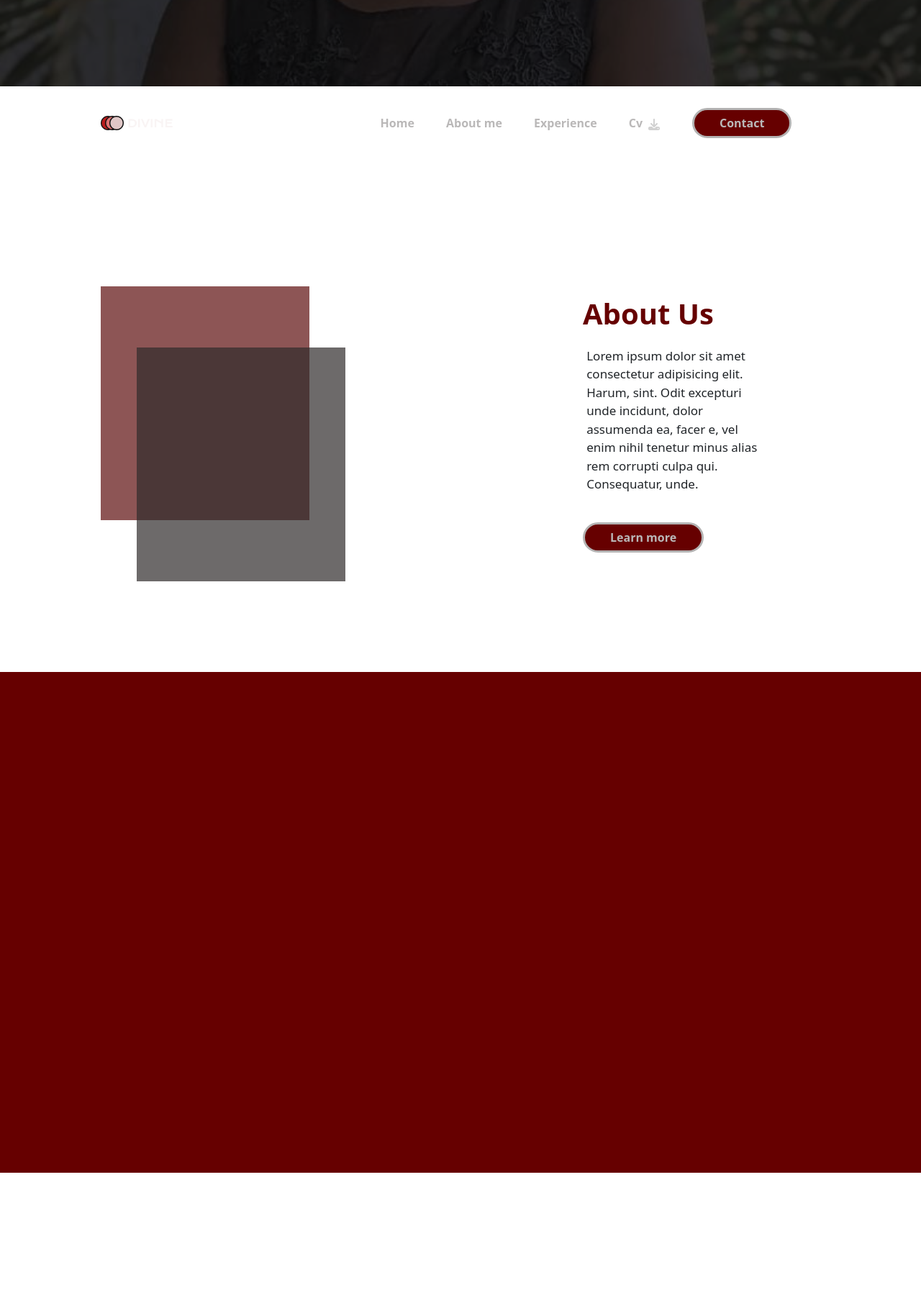
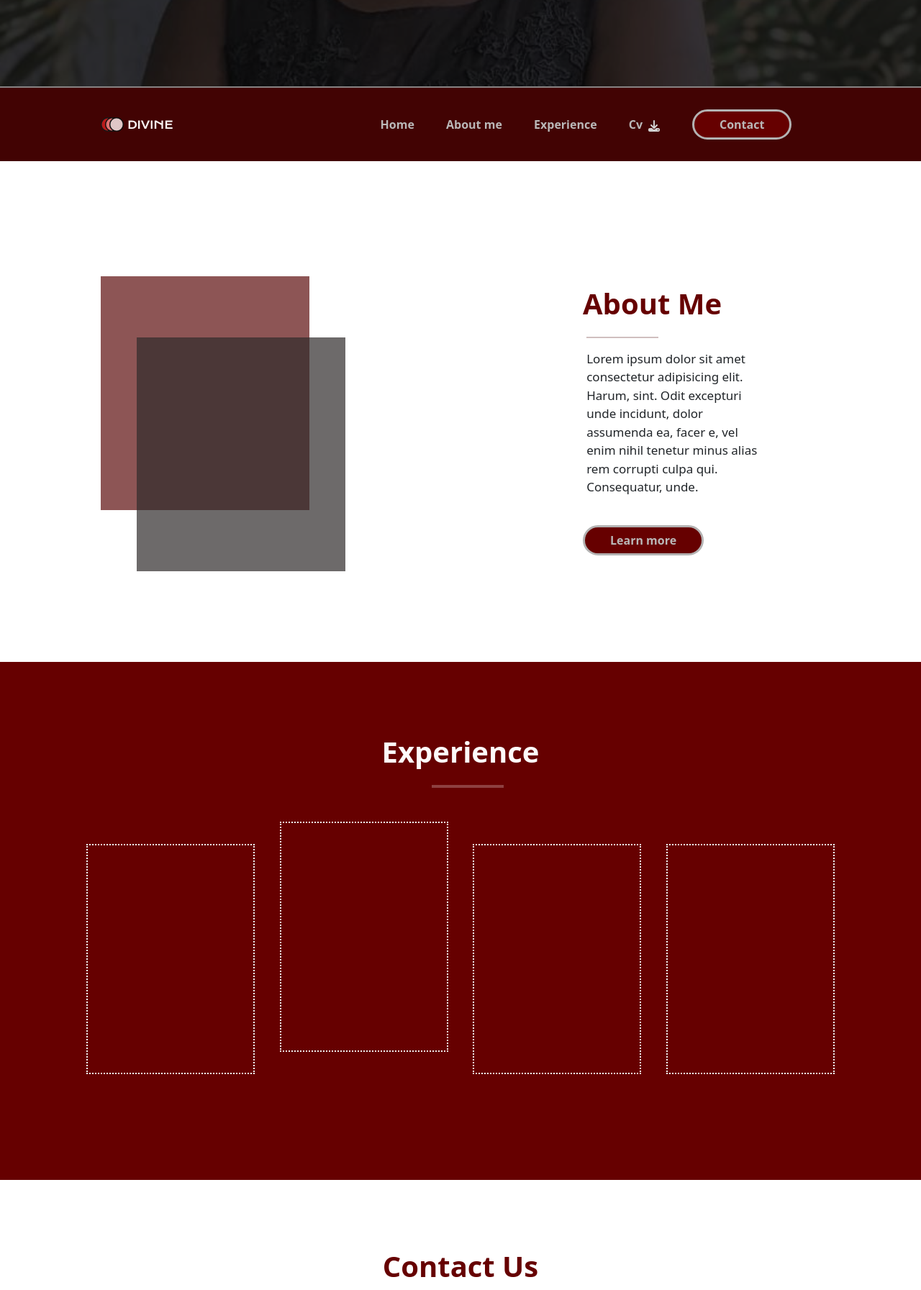
Before and after one commit to IBIRASA/my_portfolio, a plain HTML site: page index.html in a window 1280 px wide. Shown: the part 680-2473 px from the top of the page at 72% size. Before the commit the page ends 2310 px from the top, so only its background shows below. Drawn offline with nearby package versions, Linux system fonts and the light colour scheme.

Commit message:
added the experience , contact and footer sections

```diff
--- a/index.css
+++ b/index.css
@@ -3,7 +3,7 @@
     margin: 0;
     padding: 0;
 }
-#navbar
+.navbar
 {
     position: fixed;
     top: 0;
@@ -142,22 +142,125 @@ color:#660000;
 /*---------------------------------------------------------------Experience_section-------------------------------------------------------*/
 .Experience_section
 {
-    height: 87vh;
-    padding: 10px 140px;
+    height: 90vh;
+    padding: 10px 120px;
     background-color: #660000;
+
+}
+.experince_content
+{
+    text-align: center;
+    padding-top: 85px;
+
+}
+.experience-box
+{
+    display: flex;
+    justify-content: space-between;
+    align-items: center;
+}
+
+.Years_of_experience
+{
+    border: 2px solid rgb(242, 240, 240);
+    width: 22.5%;
+    height: 320px;
+    border-style: dotted;
+    margin-top: 6%;
+
+}
+.Projects
+{
+    border: 2px solid rgb(242, 240, 240);
+    width: 22.5%;
+    height: 320px;
+    border-style: dotted;
+    z-index: 9;
+}
+.Certificates
+{
+    border: 2px solid rgb(242, 240, 240);
+    width: 22.5%;
+    height: 320px;
+    border-style: dotted;
+    margin-top: 6%;
+}
+.Year_in_university
+{
+    border: 2px solid rgb(242, 240, 240);
+    width: 22.5%;
+    height: 320px;
+    border-style: dotted;
+    margin-top: 6%;
 }
 /*---------------------------------------------------------------Contact_Us-section--------------------------------------------------------*/
-.Contact_Us_section
+.contact_content
 {
-    height: 25vh;
+    height: 75vh;
+    padding: 70px 145px;
+    display: flex;
+    justify-content: space-between;
+
+
+
+}
+.address-contact
+{
+    padding-top: 90px;
+}
+.contact-us
+{
+    padding-top: 90px;
+
+}
+input
+{
+    border: none;
+    border-bottom: 2px solid #870808;
+    width: 400px;
+    padding: 22px;
+    padding-top: 13%;
+    padding-left: 0px;
+}
+.address-i
+{
+    display: flex;
+    justify-content: inherit;
+    align-items: center;
+
+
+}
+.address-p
+{
+    margin-top: 6%;
+    margin-left: 6%;
 }
 /*---------------------------------------------------------------Footer-section------------------------------------------------------------*/
 .Footer_section
 {
-    height: 25vh;
+    height: 9vh;
+    background-color: #660000;
+}
+.footer-content
+{
+    color: grey;
+    padding-top:2%;
 }
 /*--------------------------------------------------------------------Images---------------------------------------------------------------*/
 
+.underline
+{
+    width: 100px;
+    border: 1px solid #430101;
+    margin-left:2%;
+}
+.underline-experience
+{
+    width: 100px;
+    border: 2px solid #fffefe;
+    margin-left:2%;
+
+}
 .main-image
 {
    background-image: url("images/my_image.jpg");
--- a/index.html
+++ b/index.html
@@ -11,6 +11,9 @@
     <!-- Optional theme -->
     <script rel="stylesheet" href="https://cdn.jsdelivr.net/npm/bootstrap@5.2.3/dist/js/bootstrap.bundle.min.js"></script>
     <link rel="stylesheet" href="https://cdnjs.cloudflare.com/ajax/libs/animate.css/4.1.1/animate.min.css"/>
+    <link rel="stylesheet" href="https://use.fontawesome.com/releases/v5.15.4/css/all.css" integrity="sha384-DyZ88mC6Up2uqS4h/KRgHuoeGwBcD4Ng9SiP4dIRy0EXTlnuz47vAwmeGwVChigm" crossorigin="anonymous"/>
+    <link rel="stylesheet" href="https://cdnjs.cloudflare.com/ajax/libs/font-awesome/6.4.2/css/fontawesome.min.css" integrity="sha512-siarrzI1u3pCqFG2LEzi87McrBmq6Tp7juVsdmGY1Dr8Saw+ZBAzDzrGwX3vgxX1NkioYNCFOVC0GpDPss10zQ==" crossorigin="anonymous" referrerpolicy="no-referrer" />
+    <link rel="stylesheet" href="https://cdnjs.cloudflare.com/ajax/libs/font-awesome/6.4.2/css/all.min.css" integrity="sha512-z3gLpd7yknf1YoNbCzqRKc4qyor8gaKU1qmn+CShxbuBusANI9QpRohGBreCFkKxLhei6S9CQXFEbbKuqLg0DA==" crossorigin="anonymous" referrerpolicy="no-referrer" />
 </head>
 <body>
     <!--------------------------------------------------------------------Landing page----------------------------------------------------------->
@@ -51,7 +54,8 @@
             </div>
 
             <div class=" about-content">
-                <p class="large_text text_red"><b>About Us</b></p>
+                <p class="large_text text_red"><b>About Me</b></p>
+                <hr class="underline">
                 <p  class="smallest_text ml-2">Lorem ipsum dolor sit amet consectetur adipisicing elit. Harum, sint. Odit excepturi unde incidunt, dolor assumenda ea, facer
                     e, vel enim nihil tenetur minus alias rem corrupti culpa qui. Consequatur, unde.</p>
                     <button class="C-button border_radius dark_red text_white_grey mt-4  explore"><b>Learn more</b></button>
@@ -60,8 +64,54 @@
     </div>
      <!--------------------------------------------------------------------Experience-------------------------------------------------------------->
      <div class="Experience_section">
-        <div></div>
+        <div class="experince_content">
+            <p class="large_text text_white"><b>Experience</b></p>
+
+            <center>
+                <hr class="underline-experience">
+            </center>
+            <div class="experience-box">
+            <div class="Years_of_experience" >
+
+            </div>
+            <div class="Projects" >
+
+            </div>
+            <div class="Certificates" >
+
+            </div>
+            <div class="Year_in_university" >
+
+            </div>
+            </div>
+
+        </div>
      </div>
     <!--------------------------------------------------------------------Contact Us--------------------------------------------------------------->
+
+    <div class="contact-us">
+        <center>
+                <p class="large_text text_red"><b>Contact Us</b></p>
+            </center>
+        <div class="contact_content">
+            <div class="form-contact">
+                <input type="text" placeholder="Fullnames"><br>
+                <input type="text" placeholder="Your Email"><br>
+                <input type="text" placeholder="Your Email" class="mb-4"><br>
+                <button class="C-button border_radius dark_red text_white_grey mt-4  explore"><b>Send</b></button>
+            </div>
+            <div class="address-contact">
+               <div class="address-i"><i class="fa-solid fa-house" style="color: #8c1818;"></i><p class="address-p">Kigali,Rwanda</p></div>
+                <div class="address-i"><i class="fa-solid fa-envelope" style="color: #9b2a0d;"></i><p class="address-p">ishimwebirdivine1212@gmail.com</p></div>
+                <div class="address-i"><i class="fa-brands fa-linkedin" style="color: #83140c;"></i><p class="address-p">Divine Birasa</p></div>
+                <div class="address-i"><i class="fa-brands fa-github" style="color: #911212;"></i><p class="address-p">IBIRASA</p></div>
+            </div>
+        </div>
+    </div>
+    <footer class="Footer_section">
+        <center>
+            <p class="footer-content"><b>Copyright&copy2023</b></p>
+        </center>
+    </footer>
 </body>
 </html>
```
